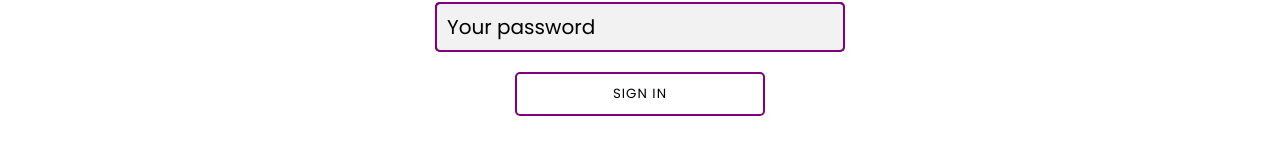
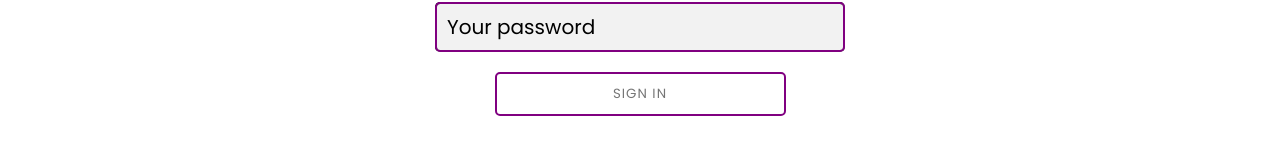
Before and after one commit to ZojaAc/react-aston-project, a React (Create React App) app: page /signin in a window 1280 px wide. Shown: the part 263-420 px from the top of the page. Built offline with nearby package versions, Linux system fonts and the light colour scheme; no server answers.

Commit message:
add notes for form

```diff
--- a/src/containers/FormTemplate.jsx
+++ b/src/containers/FormTemplate.jsx
@@ -27,11 +27,11 @@ const FormTemplate = ({ title, handleClick }) => {
         />
       </div>
       <div className="form__box">
-        <button className="form__btn btn"
+        <input className="form__btn btn"
+          placeholder={title}
           onClick={() => handleClick(login, password)}
         >
-          {title}
-        </button>
+        </input>
       </div>
     </form>
   )
```
